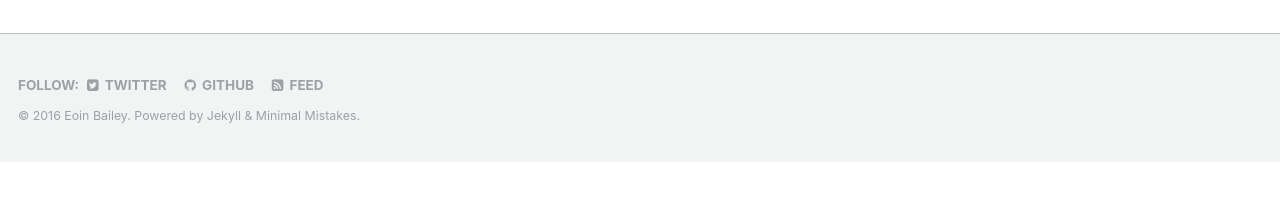
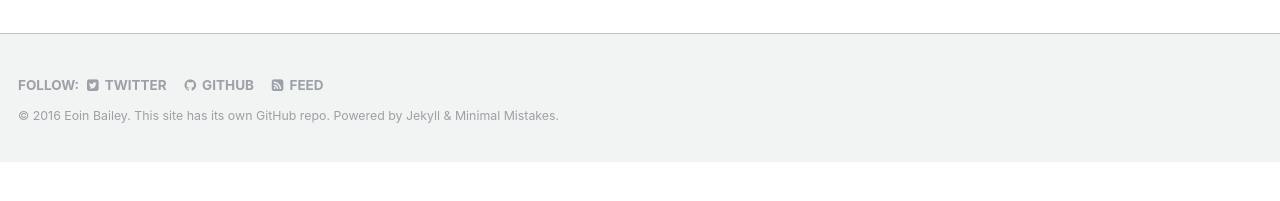
Before and after one commit to baileye/baileye.github.io, a Jekyll site: the page built from index.html, in a window 1280 px wide. Shown: the part 524-725 px from the top of the page. Built offline with Jekyll 4.4.1, drawn with Linux system fonts in a browser that asks for light colours; the list of posts is cut into pages by our own code.

Commit message:
add github repo to footer

```diff
--- a/_includes/footer.html
+++ b/_includes/footer.html
@@ -21,4 +21,4 @@
   </ul>
 </div>
 
-<div class="page__footer-copyright">&copy; {{ site.time | date: '%Y' }} {{ site.name | default: site.title }}. {{ site.data.ui-text[site.locale].powered_by }} <a href="http://jekyllrb.com" rel="nofollow">Jekyll</a> &amp; <a href="https://mademistakes.com/work/minimal-mistakes-jekyll-theme/" rel="nofollow">Minimal Mistakes</a>.</div>
+<div class="page__footer-copyright">&copy; {{ site.time | date: '%Y' }} {{ site.name | default: site.title }}. This site has its own <a href="{{ gh_repo}}">GitHub repo</a>. {{ site.data.ui-text[site.locale].powered_by }} <a href="http://jekyllrb.com" rel="nofollow">Jekyll</a> &amp; <a href="https://mademistakes.com/work/minimal-mistakes-jekyll-theme/" rel="nofollow">Minimal Mistakes</a>.</div>
```
